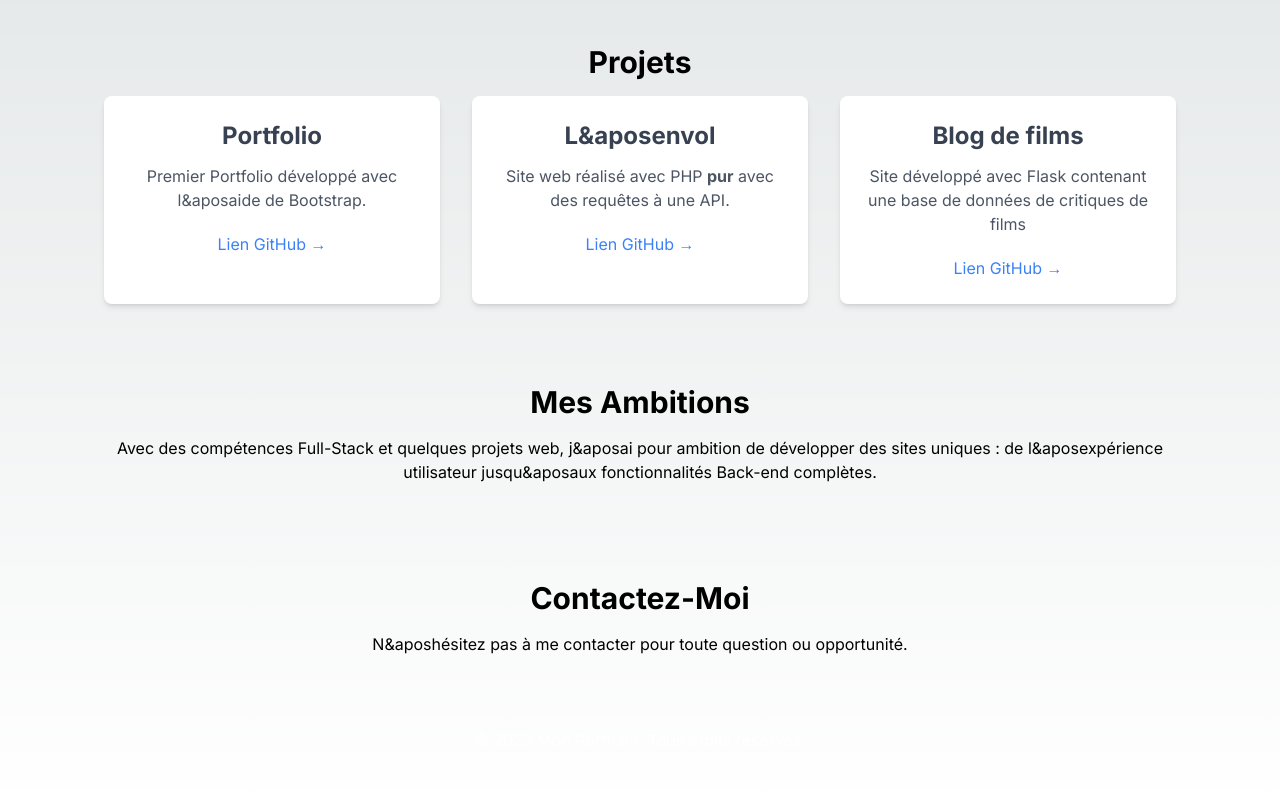
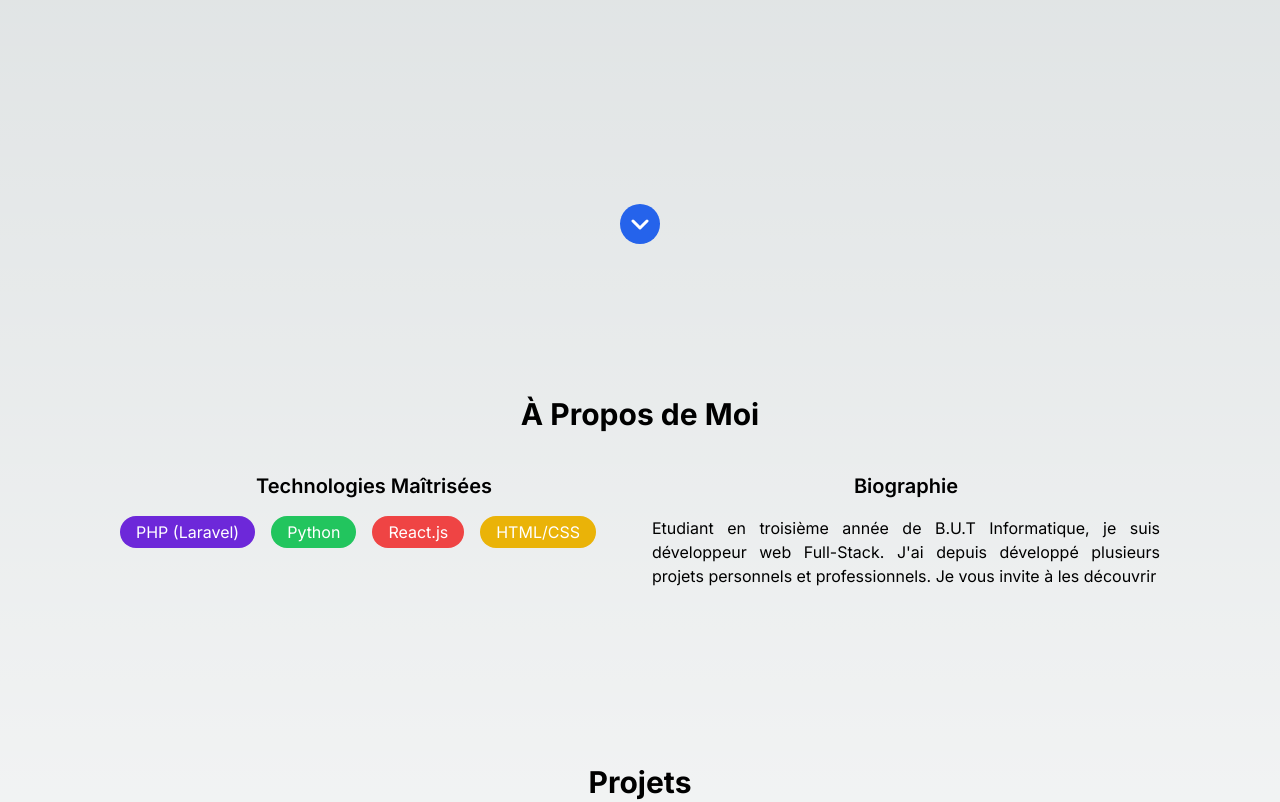
Before and after one commit to Nassim-H/cv, a Next.js app: page / in a window 1280 px wide. Shown: the part 540-1342 px from the top of the page. Built offline with nearby package versions, Linux system fonts and the light colour scheme.

Commit message:
Modification Contact

```diff
--- a/app/Ambitious.tsx
+++ /dev/null
@@ -1,10 +0,0 @@
-const Ambitious = () => (
-    <section id="ambitions" className="p-10 bg-dark">
-        <div className="container mx-auto">
-            <h2 className="text-3xl font-bold mb-4">Mes Ambitions</h2>
-            <p className="mb-4">Avec des compétences Full-Stack et quelques projets web, j&aposai pour ambition de développer des sites uniques : de l&aposexpérience utilisateur jusqu&aposaux fonctionnalités Back-end complètes.</p>
-
-        </div>
-    </section>
-);
-export default Ambitious;
--- a/app/Contact.tsx
+++ b/app/Contact.tsx
@@ -1,8 +1,9 @@
 const Contact = () => (
     <section id="contact" className="p-10 bg-dark-100">
-        <div className="container mx-auto">
+        <div className="container mx-auto my-10">
             <h2 className="text-3xl font-bold mb-4">Contactez-Moi</h2>
-            <p className="mb-4">N&aposhésitez pas à me contacter pour toute question ou opportunité.</p>
+            <p className="mb-4">N&#39;hésitez pas à me contacter pour toute question ou opportunité : <a className="text-blue-400" href="https://www.linkedin.com/in/nassim-hassain/" target="_blank"><strong>Linkedin</strong></a>
+            </p>
             <a></a>
         </div>
     </section>
--- a/app/Footer.tsx
+++ b/app/Footer.tsx
@@ -1,8 +1,10 @@
 const Footer = () => (
-    <footer className="bg-dark-800 text-white p-4">
+    <footer className="text-white py-4 bottom-1 w-full ">
         <div className="container mx-auto text-center">
-            <p>© 2023 Mon Portfolio. Tous droits réservés.</p>
+                <p>© 2023 Portfolio de Nassim Hassain. Tous droits réservés.</p>
         </div>
+
     </footer>
 );
+
 export default Footer;
--- a/app/Home.tsx
+++ b/app/Home.tsx
@@ -1,10 +1,30 @@
 const Home = () => (
-    <section id="accueil" className="text-center p-10 bg-dark-200">
-        <h1 className="text-5xl text-gray-800 dark:text-white font-bold mb-6">
-            Bienvenue sur mon Portfolio!
-        </h1>
-        <p className="mb-4">Découvrez mes projets, compétences et plus encore !</p>
-        <button className="bg-blue-500 text-white px-6 py-2 rounded hover:bg-blue-700 transition">Explorez</button>
+    <section id="accueil" className="text-center p-10 bg-dark-200 min-h-screen flex flex-col justify-center">
+        <div>
+            <h1 className="text-5xl text-gray-800 dark:text-white font-bold mb-6">
+                Bienvenue sur mon Portfolio !
+            </h1>
+            <p className="mb-4">Découvrez mes projets, compétences et plus encore...</p>
+            <div className="absolute bottom-4 left-1/2 transform -translate-x-1/2">
+                <div className="w-10 h-10 bg-blue-600 rounded-full flex items-center justify-center">
+                    <svg
+                        xmlns="http://www.w3.org/2000/svg"
+                        fill="none"
+                        viewBox="0 0 24 24"
+                        stroke="white"
+                        className="w-6 h-6"
+                    >
+                        <path
+                            strokeLinecap="round"
+                            strokeLinejoin="round"
+                            strokeWidth="3"
+                            d="M19 9l-7 7-7-7"
+                        />
+                    </svg>
+
+                </div>
+            </div>
+        </div>
     </section>
 );
 export default Home;
--- a/app/Me.tsx
+++ b/app/Me.tsx
@@ -1,6 +1,6 @@
 const Me = () => (
     <section id="apropos" className="p-10 ">
-        <div className="container mx-auto px-4">
+        <div className="container mx-auto px-4 my-10" >
             <h2 className="text-3xl font-bold text-center mb-10">À Propos de Moi</h2>
 
             <div className="md:flex md:space-x-6">
@@ -20,7 +20,7 @@ const Me = () => (
                 <div className="md:w-1/2">
                     <h3 className="text-xl  font-semibold mb-4">Biographie</h3>
                     <p className="text-justify">
-                        Etudiant en troisième année de B.U.T Informatique, je suis développeur web Full-Stack. J&aposai depuis développé plusieurs projets personnels et professionnels. Je vous invite à les découvrir
+                        Etudiant en troisième année de B.U.T Informatique, je suis développeur web Full-Stack. J&#39;ai depuis développé plusieurs projets personnels et professionnels. Je vous invite à les découvrir
                     </p>
                     {/* Vous pouvez continuer votre biographie ou ajouter d'autres éléments ici */}
                 </div>
--- a/app/Projects.tsx
+++ b/app/Projects.tsx
@@ -1,6 +1,6 @@
 const Projects = () => (
     <section id="projets" className="p-10 bg-dark-100">
-        <div className="container mx-auto">
+        <div className="container mx-auto my-10">
             <h2 className="text-3xl font-bold mb-4">Projets</h2>
             <div className="grid md:grid-cols-2 lg:grid-cols-3 gap-8">
                 {/* Card 1 */}
@@ -17,7 +17,7 @@ const Projects = () => (
 
                 {/* Card 2 */}
                 <div className="bg-white shadow-md rounded-lg p-6 transition duration-300 hover:shadow-white hover:scale-105">
-                    <h2 className="text-2xl text-gray-700 font-bold mb-3">L&aposenvol</h2>
+                    <h2 className="text-2xl text-gray-700 font-bold mb-3">L&#39;envol</h2>
                     <p className="text-gray-600 mb-5">
                         Site web réalisé avec PHP <b>pur</b> avec des requêtes à une API.
                     </p>
--- a/app/layout.tsx
+++ b/app/layout.tsx
@@ -5,8 +5,8 @@ import './globals.css'
 const inter = Inter({ subsets: ['latin'] })
 
 export const metadata: Metadata = {
-  title: 'Create Next App',
-  description: 'Generated by create next app',
+  title: 'Portfolio de Nassim Hassain',
+  description: 'Portfolio créé avec Next.js et Tailwind CSS',
 }
 
 export default function RootLayout({
--- a/app/page.tsx
+++ b/app/page.tsx
@@ -4,7 +4,6 @@ import Me from "@/app/Me";
 import Projects from "@/app/Projects";
 import Contact from "@/app/Contact";
 import Footer from "@/app/Footer";
-import Ambitious from "@/app/Ambitious";
 
 
 export default function Page() {
@@ -19,15 +18,14 @@ export default function Page() {
             </Head>
 
 
-            <main className="container mx-auto max-w-6xl text-center">
-                <Home/>
-                <Me/>
-                <Projects/>
-                <Ambitious/>
-                <Contact/>
-                <Footer/>
+            <main className="container mx-auto max-w-6xl text-center space-y-4">
+                <Home />
+                <Me />
+                <Projects />
+                <Contact />
+                <Footer />
+            </main>
 
-            </main>
         </div>
     )
 }
--- a/tsconfig.json
+++ b/tsconfig.json
@@ -8,7 +8,7 @@
     "noEmit": true,
     "esModuleInterop": true,
     "module": "esnext",
-    "moduleResolution": "bundler",
+    "moduleResolution": "Node",
     "resolveJsonModule": true,
     "isolatedModules": true,
     "jsx": "preserve",
```
Also changed, not shown: 1 other file (tests, documents, lock files or other folders).
